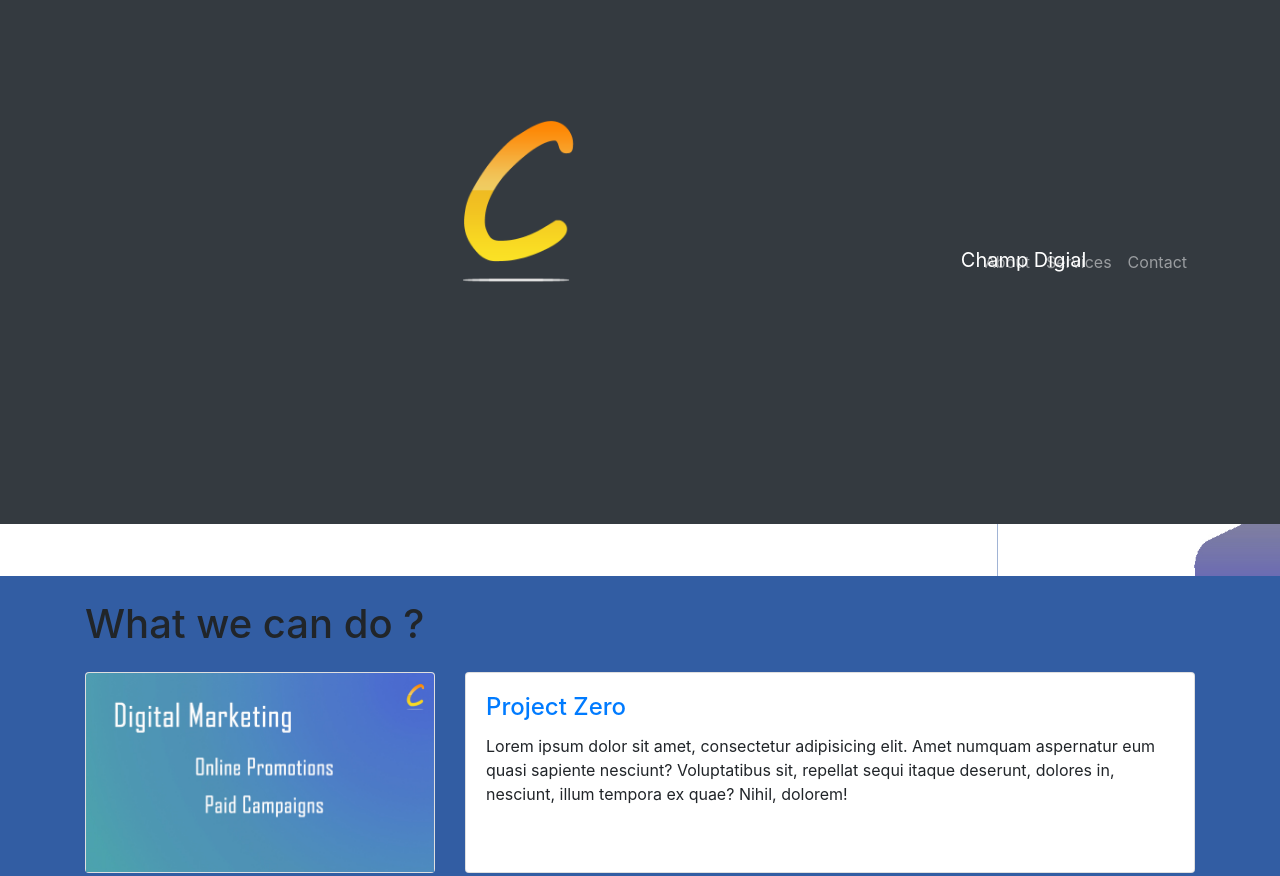
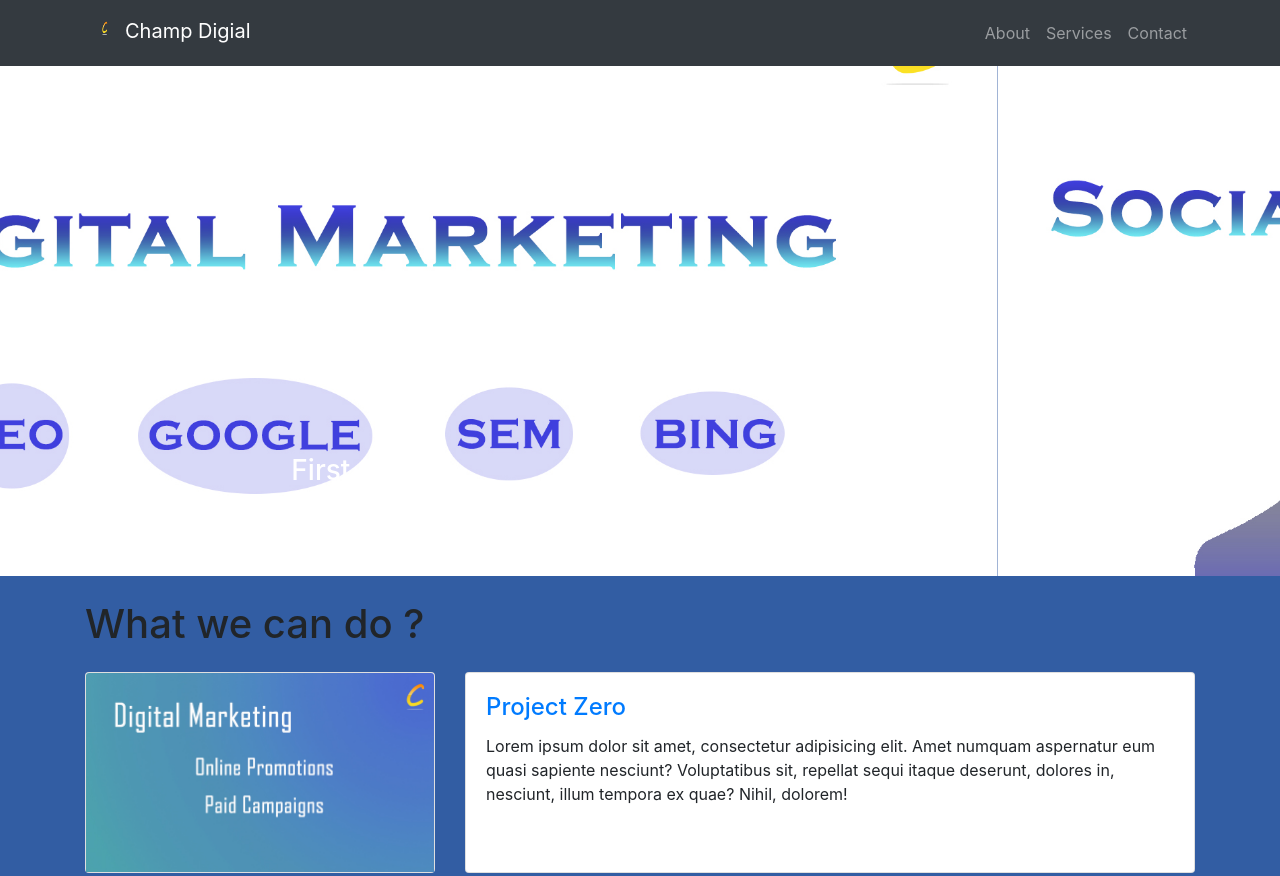
Before and after one commit to ashok-karanam/champ, a plain HTML site: page index.html in a window 1280 px wide. Shown: the top 876 px of the page. Drawn offline with Linux system fonts and the light colour scheme.

Commit message:
Update index.html

```diff
--- a/index.html
+++ b/index.html
@@ -24,7 +24,7 @@
     <!-- Navigation -->
     <nav class="navbar fixed-top navbar-expand-lg navbar-dark bg-dark fixed-top">
       <div class="container">
-        <a class="navbar-brand" href="/index.html"><img src="logo.PNG" width="100%" height="100%">Champ Digial</a>
+        <a class="navbar-brand" href="/index.html"><img src="logo.PNG" width="40" height="40">Champ Digial</a>
         <button class="navbar-toggler navbar-toggler-right" type="button" data-toggle="collapse" data-target="#navbarResponsive" aria-controls="navbarResponsive" aria-expanded="false" aria-label="Toggle navigation">
           <span class="navbar-toggler-icon"></span>
         </button>
```
